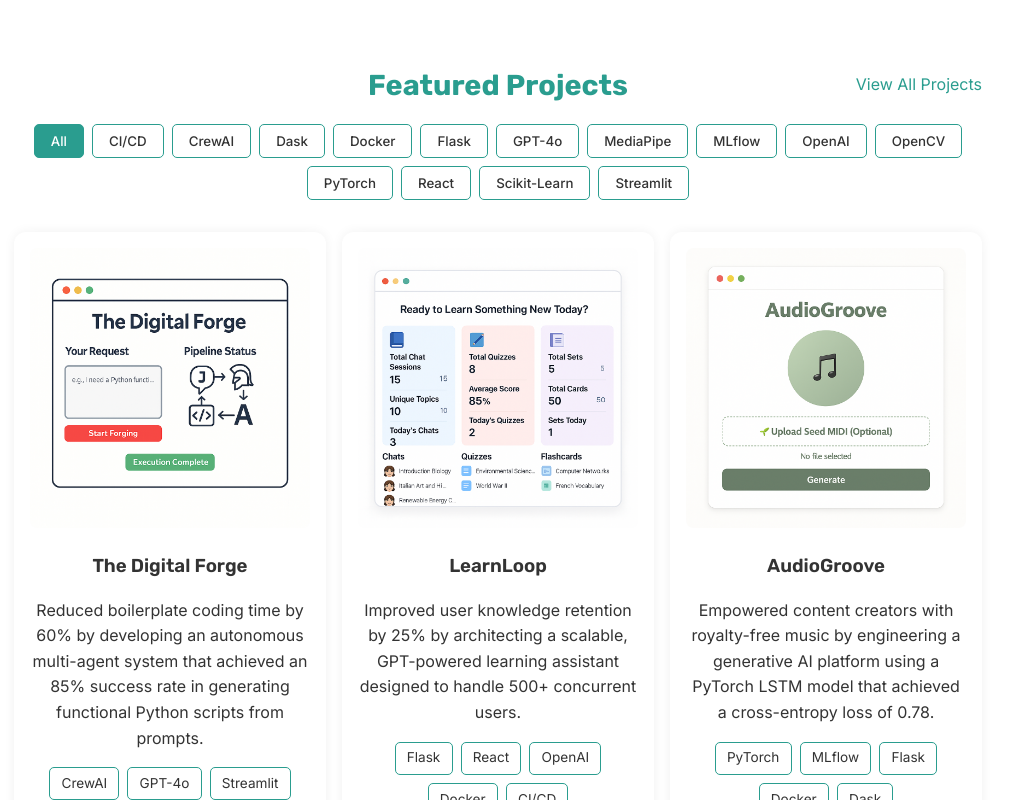
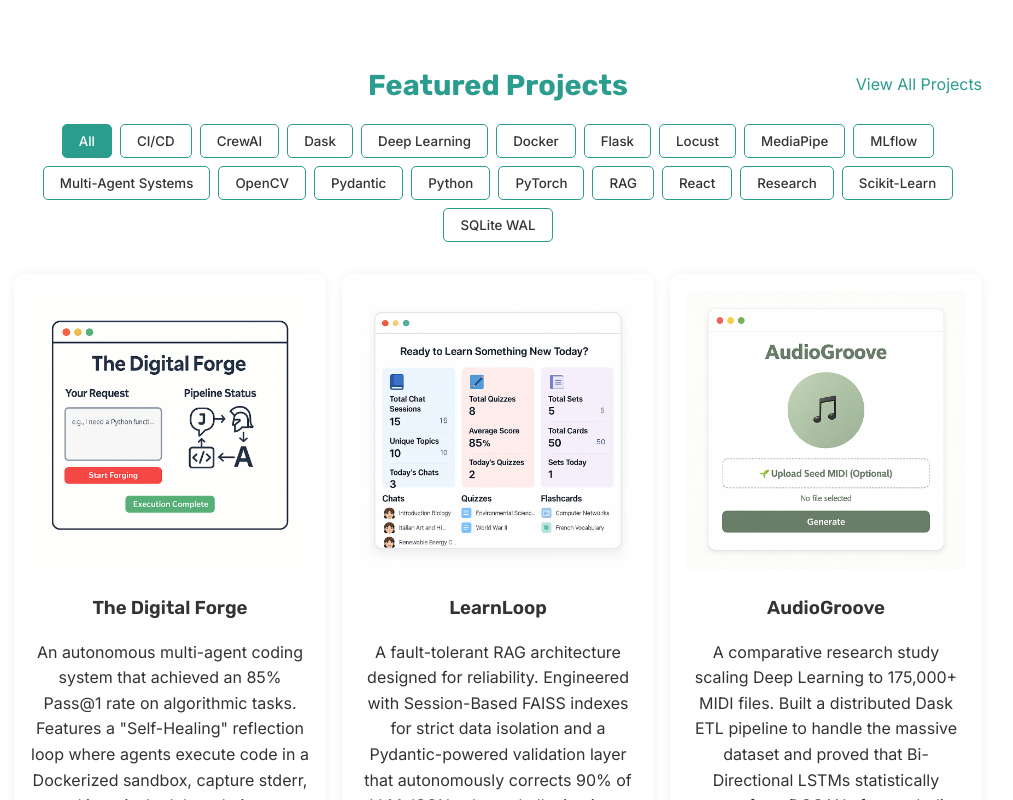
Before and after one commit to MohammedPathariya/MyPortfolio, a React (Create React App) app in the folder frontend/: page / in a window 1280 px wide. Shown: the part 500-1300 px from the top of the page, without its empty margins (142-1155 px from the left). Built offline with nearby package versions, Linux system fonts and the light colour scheme.

Commit message:
Updated the Projects section - Main three projects

```diff
--- a/frontend/src/components/ProjectsData.js
+++ b/frontend/src/components/ProjectsData.js
@@ -1,27 +1,30 @@
 export const allProjects = [
   {
     title: 'The Digital Forge',
-    description: 'Reduced boilerplate coding time by 60% by developing an autonomous multi-agent system that achieved an 85% success rate in generating functional Python scripts from prompts.',
+    // Narrative: Focus on "Self-Healing" and "Sandboxing"
+    description: 'An autonomous multi-agent coding system that achieved an 85% Pass@1 rate on algorithmic tasks. Features a "Self-Healing" reflection loop where agents execute code in a Dockerized sandbox, capture stderr, and iteratively debug their own errors.',
     featured: true,
-    tags: ['CrewAI', 'GPT-4o', 'Streamlit', 'Docker'],
+    tags: ['Multi-Agent Systems', 'Docker', 'CrewAI', 'CI/CD', 'Python'],
     github: 'https://github.com/MohammedPathariya/TheDigitalForge',
     demo: 'https://thedigitalforge.onrender.com/',
     thumbnail: '/images/digitalforge.png',
   },
   {
     title: 'LearnLoop',
-    description: 'Improved user knowledge retention by 25% by architecting a scalable, GPT-powered learning assistant designed to handle 500+ concurrent users.',
+    // Narrative: Focus on "Reliability" and "Concurrency"
+    description: 'A fault-tolerant RAG architecture designed for reliability. Engineered with Session-Based FAISS indexes for strict data isolation and a Pydantic-powered validation layer that autonomously corrects 90% of LLM JSON schema hallucinations.',
     featured: true,
-    tags: ['Flask', 'React', 'OpenAI', 'Docker', 'CI/CD'],
+    tags: ['RAG', 'Pydantic', 'SQLite WAL', 'Locust', 'React'],
     github: 'https://github.com/MohammedPathariya/LearnLoop-Deployment',
     demo: 'https://learnloop-deployment-frontend.vercel.app/',
     thumbnail: '/images/learnloop.png',
   },
   {
     title: 'AudioGroove',
-    description: 'Empowered content creators with royalty-free music by engineering a generative AI platform using a PyTorch LSTM model that achieved a cross-entropy loss of 0.78.',
+    // Narrative: Focus on "Scale" and "Research"
+    description: 'A comparative research study scaling Deep Learning to 175,000+ MIDI files. Built a distributed Dask ETL pipeline to handle the massive dataset and proved that Bi-Directional LSTMs statistically outperform DCGANs for symbolic music generation.',
     featured: true,
-    tags: ['PyTorch', 'MLflow', 'Flask', 'Docker', 'Dask'],
+    tags: ['Deep Learning', 'Dask', 'MLflow', 'PyTorch', 'Research'],
     github: 'https://github.com/MohammedPathariya/AudioGroove',
     demo: 'https://audiogroove.vercel.app/',
     thumbnail: '/images/audiogroove2.png',
```
